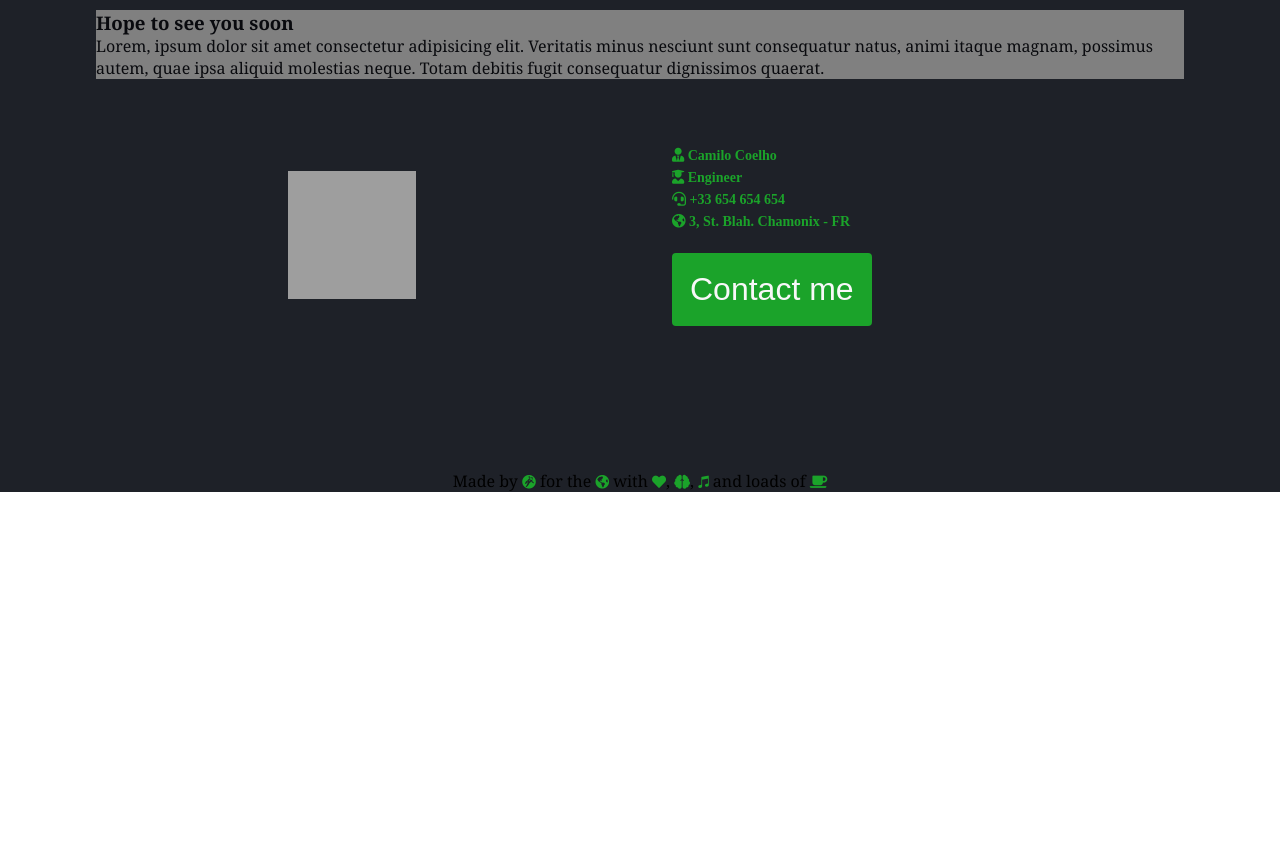
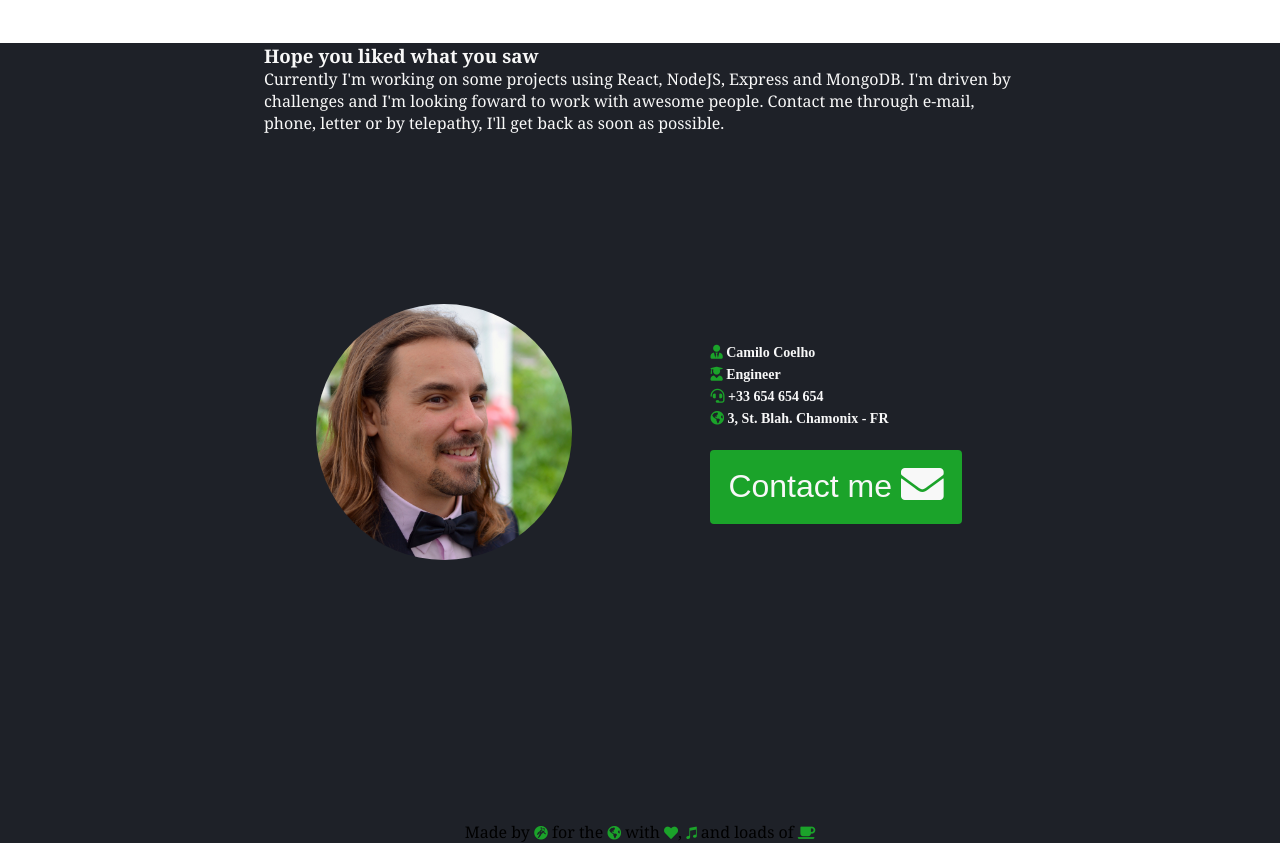
Before and after one commit to Kmelow/devweb, a PHP site: page / in a window 1280 px wide. Shown: the part 2060-2903 px from the top of the page. Before the commit the page ends 2552 px from the top, so only its background shows below. Run offline with PHP 8.4, Linux system fonts and the light colour scheme; some libraries are stand-ins or nearby versions; grey boxes are pictures that could not be loaded.

Commit message:
HTML, CSS and JS basic functionality. Some minor features to be added in the future

```diff
--- a/index.html
+++ b/index.html
@@ -37,12 +37,11 @@
 					<h1>Hello There</h1>
 					<p>I'm an engineer and I like to build things.</p>
 					<p>Do you have a challenging project?</p>
-					<p>I'm looking foward to work toguether!</p>
+					<p>Send me a message and lets work toguether</p>
 			</div>
 
-			<button class="my-btn call-btn">Contact me</button>
+			<button class="my-btn call-btn" id="submit-lp">Contact me <i class="fas fa-lg fa-envelope contact-icon"></i></button>
 		</div>
-
 
 		<!-- PROJECTS -->
 		<div class="projects" name="projects">
@@ -115,11 +114,13 @@
 		<!-- CONTACTS -->
 		<div class="contact" name="contact">
 			<div class="goodbyes">
-				<h3>Hope to see you soon</h3>
-				<p>Lorem, ipsum dolor sit amet consectetur adipisicing elit. Veritatis minus nesciunt sunt consequatur natus, animi itaque magnam, possimus autem, quae ipsa aliquid molestias neque. Totam debitis fugit consequatur dignissimos quaerat.</p>
+				<h3>Hope you liked what you saw</h3>
+				<p>Currently I'm working on some projects using React, NodeJS, Express and MongoDB. I'm driven by challenges and I'm looking foward to work with awesome people. Contact me through e-mail, phone, letter or by telepathy, I'll get back as soon as possible.</p>
 			</div>
 			<div class="contact-pic">
-				<img src="https://placekitten.com/128/128" alt="">
+				<img src="assets/Profile_pic.jpg" alt=""
+				width="256" height="256"
+				border-radius="64px" id="profile-pic">
 			</div>
 			<ul class="contact-info">
 				<li>
@@ -145,7 +146,10 @@
 				<br>
 				<li>
 					<form action=""></form>
-					<button class="my-btn call-btn">Contact me</button>
+					<button class="my-btn call-btn" id="submit-c">Contact me <i class="fas fa-lg fa-envelope contact-icon"></i></button>
+				</li>
+				<li>
+					<form hidden action="submit" ></form>
 				</li>
 			</ul>
 		</div>
@@ -158,7 +162,6 @@
 				<i class="fas fa-sm fa-globe-americas"></i>
 				with
 				<i class="fas fa-sm fa-heart"></i>,
-				<i class="fas fa-sm fa-brain"></i>,
 				<i class="fab fa-sm fa-itunes-note"></i> and loads of
 				<i class="fas fa-sm fa-coffee"></i>
 			</p>
@@ -167,5 +170,6 @@
 	</div>
 
 	<link rel="stylesheet" href="style.css">
+	<script src="script.js"></script>
 </body>
 </html>
--- a/script.js
+++ b/script.js
@@ -0,0 +1,64 @@
+
+setLandPageHeight = () => {
+	// Get nav-bar height
+	const navbarHeight = document.querySelector('.nav-bar').clientHeight;
+	// Set landpage height
+	let landpageGap = window.innerHeight - navbarHeight;
+	if (landpageGap > 400) {
+		document.querySelector('.land-page').style.height = landpageGap;
+	} else {
+		document.querySelector('.land-page').style.height = 400;
+	}
+}
+
+setContactHeight = () => {
+	// Get footer height
+	const footerHeight = document.querySelector('.footer').clientHeight;
+	// Set contact height
+	let contactGap = window.innerHeight - footerHeight;
+	if (contactGap > 650) {
+		document.querySelector('.contact').style.height = contactGap;
+	} else {
+		document.querySelector('.contact').style.height = 650;
+	}
+}
+
+setHeights = () => {
+	setLandPageHeight();
+	setContactHeight();
+}
+
+showNavbar = () => {
+	// Get nav-bar height
+	const navbarHeight = document.querySelector('.nav-bar').clientHeight;
+
+	if (window.innerHeight - navbarHeight < window.scrollY) {
+		// Add fixed navbar on top of page
+	} else {
+		// Remove navbar from top of page
+	}
+}
+
+contactMe = () => {
+	console.log('submit');
+
+}
+
+takeMeToProjects = () => {
+	window.scrollTo(0, window.innerHeight);
+}
+
+takeMeToContacts = () => {
+	window.scrollTo(0, document.body.scrollHeight);
+}
+
+
+// Event listeners
+window.addEventListener('DOMContentLoaded', setHeights);
+window.addEventListener('resize', setHeights);
+window.addEventListener('scroll', showNavbar);
+document.querySelector('#submit-lp').addEventListener('click', contactMe);
+document.querySelector('#submit-c').addEventListener('click', contactMe);
+document.querySelector('.fa-envelope').addEventListener('click', contactMe);
+document.querySelector('.fa-briefcase').addEventListener('click', takeMeToProjects);
+document.querySelector('.fa-address-card').addEventListener('click', takeMeToContacts);
--- a/style.css
+++ b/style.css
@@ -102,28 +109,31 @@ body {
 	background: var(--titanium);
 	color: var(--shadow);
 	display: grid;
-	grid-gap: 64px;
+	grid-gap: 32px;
 	justify-items: center;
 	align-items: center;
-	grid-template-rows: 80px auto 80px;
-	grid-template-columns: 1fr 512px 512px 1fr;
+	grid-template-rows: 1fr;
+	grid-template-columns: 1fr;
 	grid-template-areas:
-	". goodbyes goodbyes ."
-	". contact-pic contact-info ."
-	". . call-btn .";
+	"goodbyes"
+	"contact-pic"
+	"contact-info"
+	"call-btn";
 }
 .goodbyes {
-	background: grey;
+	color: var(--ash);
 	grid-area: goodbyes;
-	align-self: end;
+	align-self: start;
 }
 .contact-pic {
 	grid-area: contact-pic;
 }
+#profile-pic {
+	border-radius: 50%;
+}
 .contact-info {
 	list-style-type: none;
-	justify-self: start;
-	align-self: start;
+	/* justify-self: start; */
 	grid-area: contact-info;
 }
 
@@ -137,6 +147,62 @@ body {
 	/* bottom: 0; */
 }
 
+/* DESKTOP VERSION */
+@media screen and (min-width: 800px)
+{
+	.nav-bar {
+		position: -webkit-sticky;
+		position: sticky;
+		top: 0;
+		/* height: 100vh; */
+		display: grid;
+		height: 48px;
+		align-items: center;
+		grid-template-columns: 1fr 360px 360px 1fr;
+		grid-template-areas: ". nav-logo navigation ."
+	}
+
+	.land-page {
+		grid-area: land-page;
+		display: grid;
+		justify-content: center;
+		place-items: center center;
+		grid-template-columns: 1fr 360px 360px 1fr;
+		grid-template-rows: 1fr;
+		grid-template-areas:
+		". call-out call-btn .";
+	}
+
+	.proj-card {
+		grid-column: 1 / 3;
+		display: grid;
+		grid-gap: 32px;
+		justify-content: center;
+		justify-items: center;
+		align-items: start;
+		grid-template-columns: 1fr 360px 360px 1fr;
+		grid-template-areas:
+		". p1-img p1-desc ."
+		". p2-desc p2-img ."
+		". p3-img p3-desc .";
+	}
+
+
+	.contact {
+		background: var(--titanium);
+		color: var(--shadow);
+		display: grid;
+		grid-gap: 32px;
+		justify-items: center;
+		align-items: center;
+		grid-template-rows: 80px auto 80px;
+		grid-template-columns: 1fr 360px 360px 1fr;
+		grid-template-areas:
+		". goodbyes goodbyes ."
+		". contact-pic contact-info ."
+		". . call-btn .";
+	}
+}
 
 .fas,.fab {
 	color: var(--sea);
@@ -162,10 +228,12 @@ body {
 	-webkit-transition-duration: 0.4s;
 	transition-duration: 0.4s;
 }
-
 .my-btn.call-btn:hover {
 	background: var(--ash);
 	color: var(--sea);
+}
+.contact-icon{
+	color: var(--ash);
 }
 
 .icon:hover {
@@ -173,3 +241,7 @@ body {
 	transition-duration: 0.4s;
 	color: var(--sea);
 }
+
+li i span {
+	color: var(--ash);
+}
```
Also changed, not shown: other parts of style.css (+21 -14 lines), assets/Profile_pic.jpg (added).
